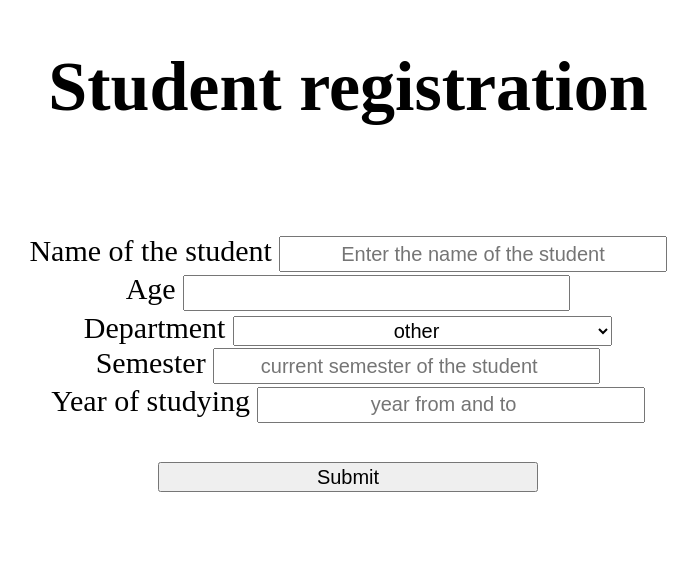
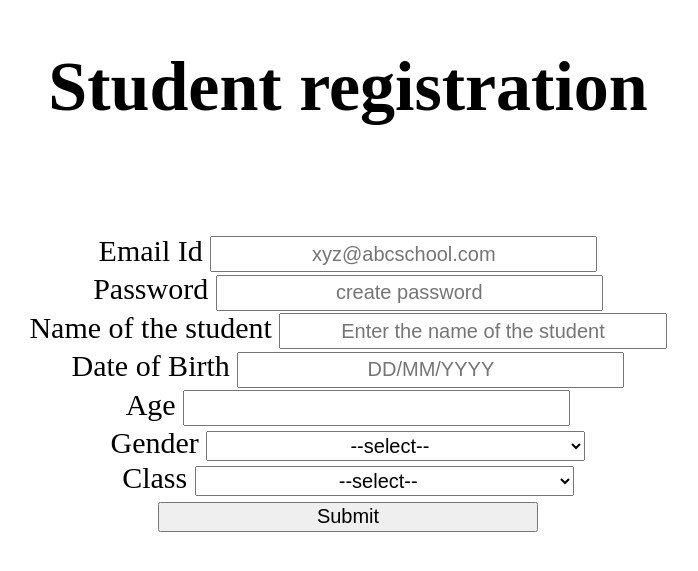
Before and after one commit to Ajaysharon/Student-tracker, a Flask app: a page that uses templates/student register.html in a window 1280 px wide. Shown: the top 571 px of the page, without its empty margins (292-990 px from the left). Run offline with Flask 2, Linux system fonts and the light colour scheme; parts of the project's set-up code (start-up, migrations or seed data) failed here and were passed over.

Commit message:
17-02-22

```diff
--- a/app.py
+++ b/app.py
@@ -2,9 +2,6 @@ from distutils.log import debug
 from flask import Flask, render_template,request
 
 app = Flask(__name__)
-import sqkite3
-import sqlite3
-jefuie
 
 @app.route("/")
 def home():
--- a/templates/student register.html
+++ b/templates/student register.html
@@ -10,22 +10,44 @@
     <h1>Student registration</h1>
     <div class="container">
     <form action="#">
+        <label for="email">Email Id</label>
+        <input type="text" placeholder="xyz@abcschool.com" name="email" required> <br>
+        <label for="password">Password</label>
+		<input type="password" placeholder="create password" name="psw" required><br>
         <label for="FUll Name">Name of the student</label>
         <input type="text" placeholder="Enter the name of the student" required> <br>
+
+        <label for="dob">Date of Birth</label>
+        <input type="text" placeholder="DD/MM/YYYY" required> <br>
+
         <label for="Age">Age</label>
         <input type="text" required> <br>
-        <label for="department">Department</label>
-        <select name="department" id="department" required>
-            <option value="option">other</option>
-            <option value="Ai&ds">Artificial Intelligence and data science</option>
-            <option value="cse">Computer Science enginnering</option>
-            <option value="FT">FAshion technology</option>
-            <option value="mech">Mechanical enginnering</option>
+
+        <label for="gender">Gender</label>
+        <select name="gender" id="gender" required>
+            <option value="select">--select--</option>
+            <option value="male">1st</option>
+            <option value="female">2nd</option>
           </select> <br>
-        <label for="semester">Semester</label>
-        <input type="number" placeholder="current semester of the student" required> <br>
-        <label for="year">Year of studying</label>
-        <input type="number" placeholder="year from and to" required> <br> <br>
+
+
+        <label for="class">Class</label>
+        <select name="class" id="class" required>
+            <option value="select">--select--</option>
+            <option value="1">1st</option>
+            <option value="2">2nd</option>
+            <option value="3">3rd</option>
+            <option value="4">4th</option>
+            <option value="5">5th</option>
+            <option value="6">6th</option>
+            <option value="7">7th</option>
+            <option value="8">8th</option>
+            <option value="9">9th</option>
+            <option value="10">10th</option>
+            <option value="11">11th</option>
+            <option value="12">12th</option>
+
+          </select> <br>
         <input type="submit" value="Submit">
     </form>
 </div>
```
Also changed, not shown: db.py (+8 -1 lines).
